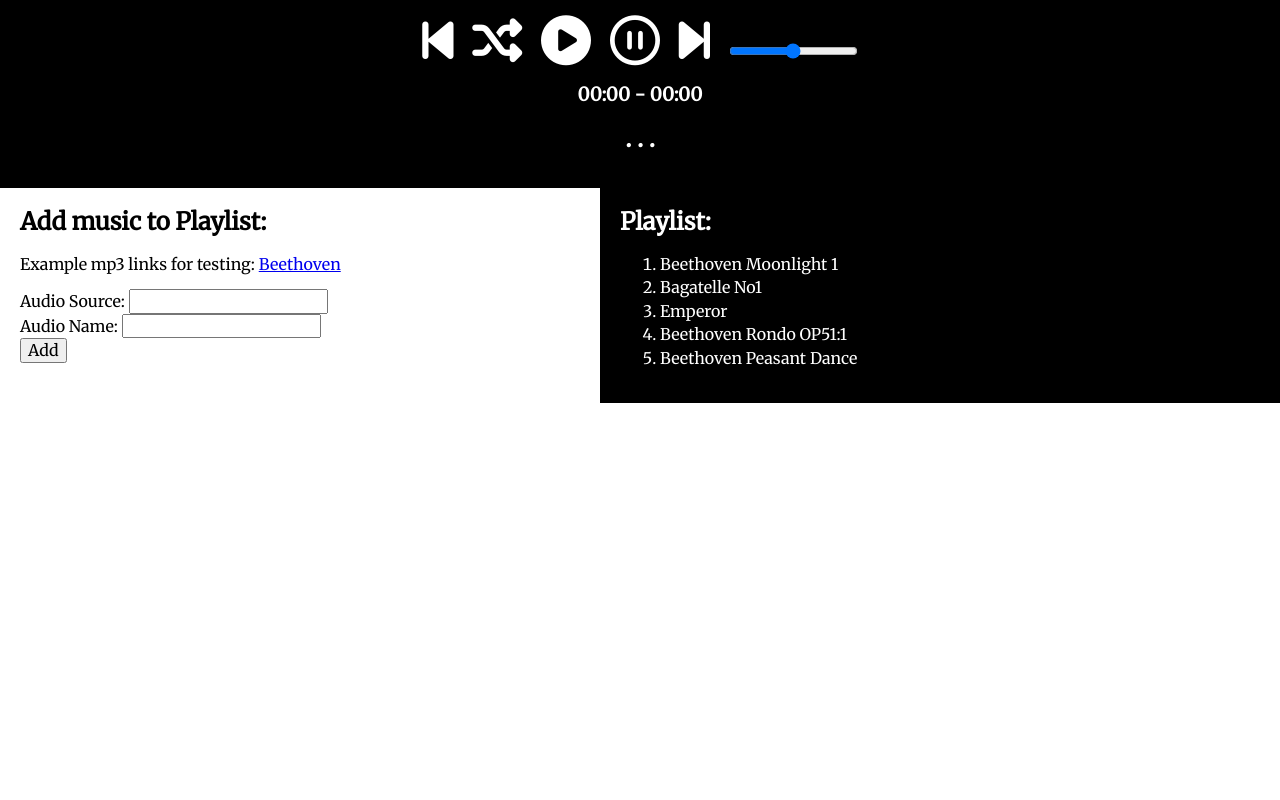
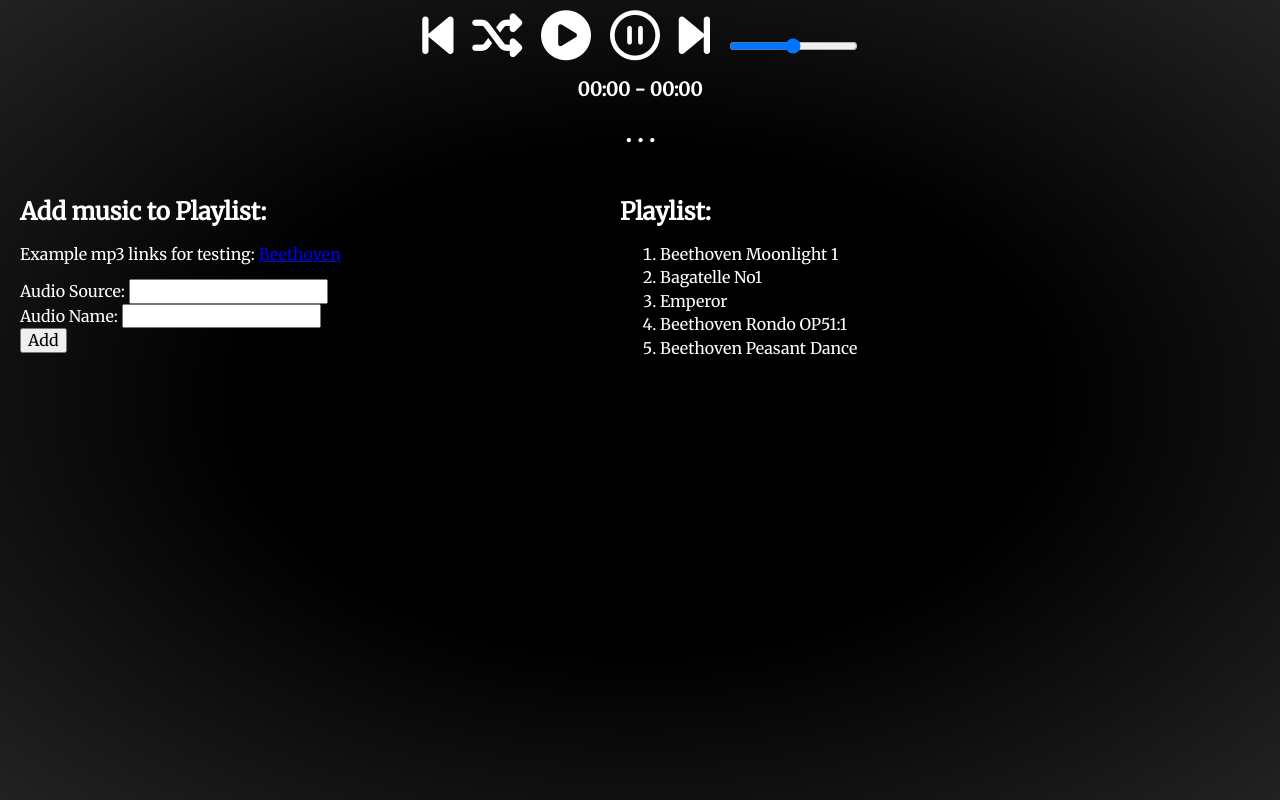
Before and after one commit to JimmyW17/Jukebox, a plain HTML site: page index.html in a window 1280 px wide. Drawn offline with nearby package versions, Linux system fonts and the light colour scheme.

Commit message:
changed background

```diff
--- a/style.css
+++ b/style.css
@@ -1,12 +1,21 @@
 body {
   font-family: 'Merriweather', serif;
+  color: white;
+  background: radial-gradient(ellipse at center, #000000 44%, #222222 100%);
+  background-size:     cover;                      /* <------ */
+  background-repeat:   no-repeat;
+  background-position: center center;
+}
+
+html, body {
+  height: 100%;
 }
 
 #controls {
-  border: 5px solid black;
+  /*border: 5px solid black;*/
   padding: 10px;
   text-align: center;
-  background-color: black;
+  /*background-color: black;*/
   color: white;
 }
 
@@ -23,7 +32,7 @@ body {
 #playlist-container {
   position: relative;
   float: right;
-  background-color: black;
+  /*background-color: black;*/
   color: white;
   padding: 0px 20px 20px 20px;
   width: 50%;
```
Also changed, not shown: index.html (line endings or trailing spaces).
